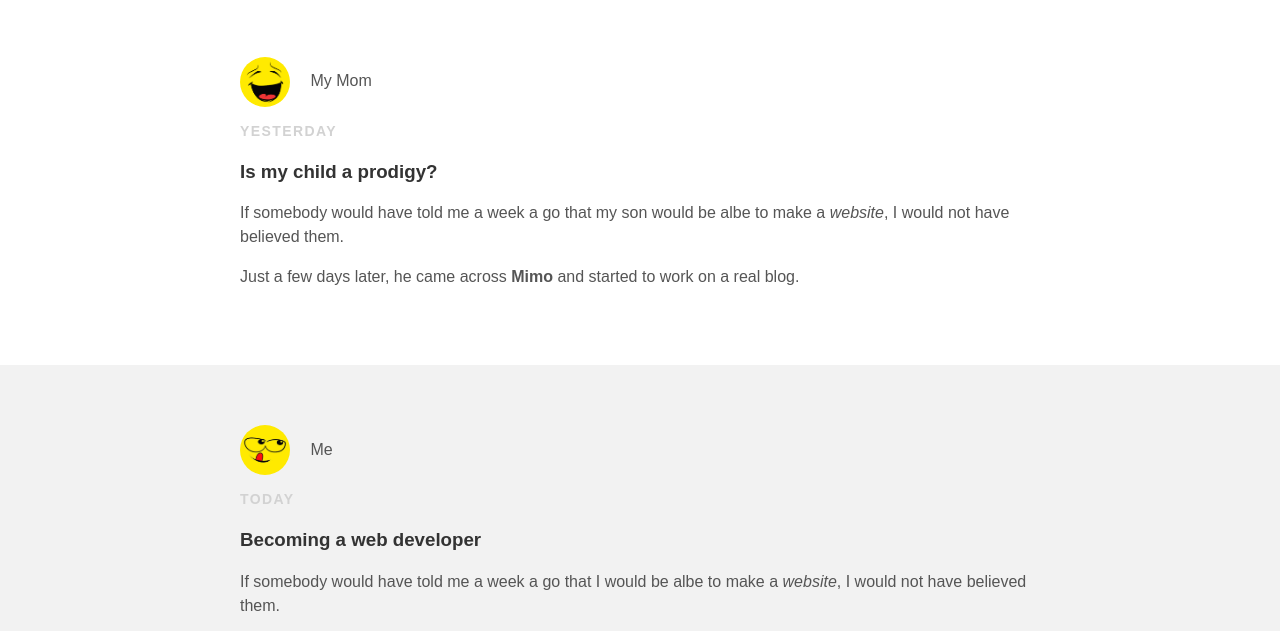
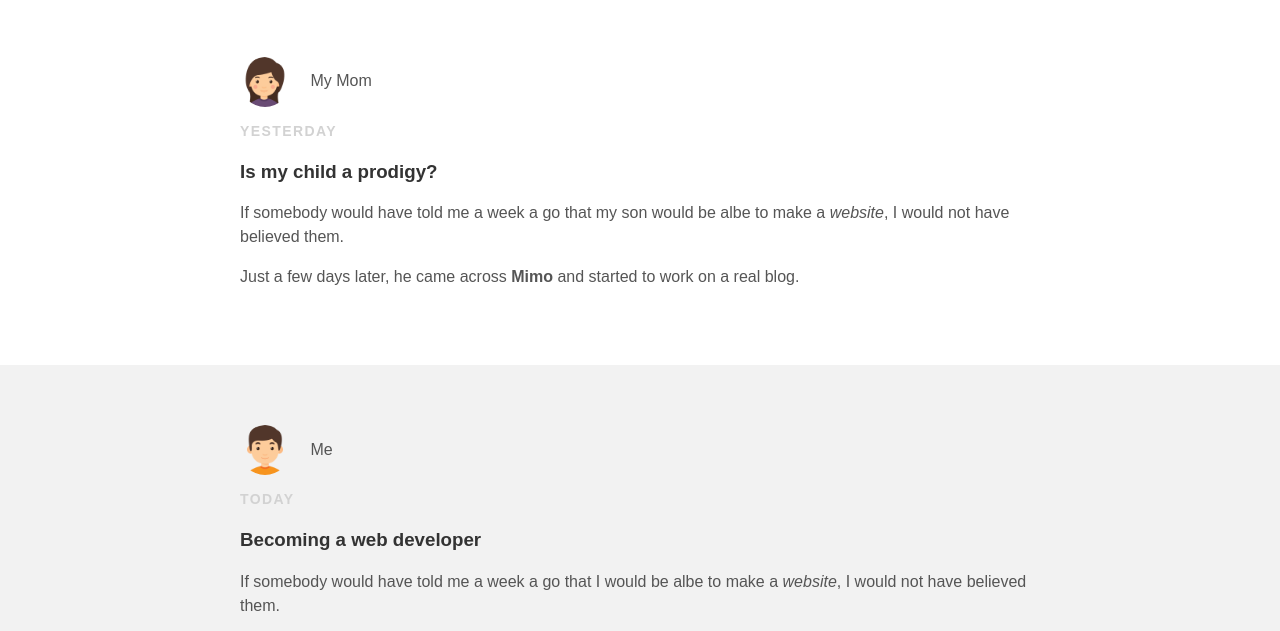
Before and after one commit to vukan-m/einsteins-riddle, a plain HTML site: page index.html in a window 1280 px wide. Shown: the part 153-784 px from the top of the page. Drawn offline with Linux system fonts and the light colour scheme.

Commit message:
Add files via upload

```diff
--- a/index.html
+++ b/index.html
@@ -18,7 +18,7 @@
 		<div class="post-container">
 			<div class="post">
 				<div class="post-author">
-					<img src="profil1.png">
+					<img src="girl.png">
 					<span>My Mom</span>
 				</div>
 				<p class="post-date">Yesterday</p>
@@ -32,7 +32,7 @@
 		<div class="post-container">
 			<div class="post">
 				<div class="post-author">
-					<img src="profil2.jpg">
+					<img src="boy.png">
 					<span>Me</span>
 				</div>
 				<p class="post-date">Today</p>
```
Also changed, not shown: about.html (+1 -1 lines), boy.png (added), girl.png (added).
